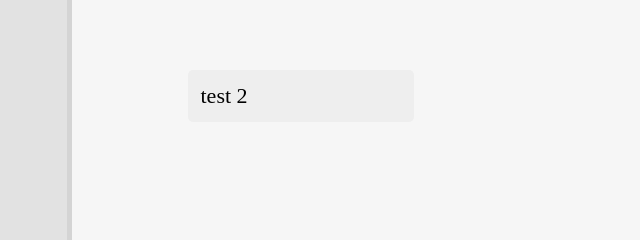
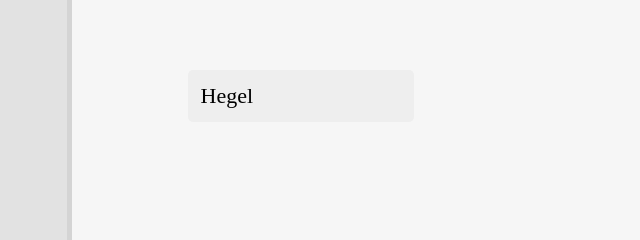
Before and after one commit to nicolaaltobel/nicolaaltobel.github.io, a plain HTML site: page pagine/filosofia.html in a window 1280 px wide. Shown: the part 251-491 px from the top of the page, 153-793 px from the left. Drawn offline with Linux system fonts and the light colour scheme.

Commit message:
Added Hegel

```diff
--- a/pagine/filosofia.html
+++ b/pagine/filosofia.html
@@ -29,13 +29,13 @@
                 <div class = "list-container">
                     <div class="pdf-list" align="center"><table class="pdf-list">
                         <tr>
-                            <td id="hegel" onclick="changePDF(this.id)" style="border:0 "> test 2 </td>
+                            <td id="hegel" onclick="changePDF(this.id)" style="border:0 "> Hegel </td>
                         </tr>
                     </table></div>
                 </div>
 
                 <div class="pdf-container">
-                    <object class="hegel" data="../documenti/Hegel.pdf" type="application/pdf"> error </object>
+                    <object class="hegel" data="../documenti/filosofia/Hegel.pdf" type="application/pdf"> error </object>
                 </div>
             </div>
         </main>
```
